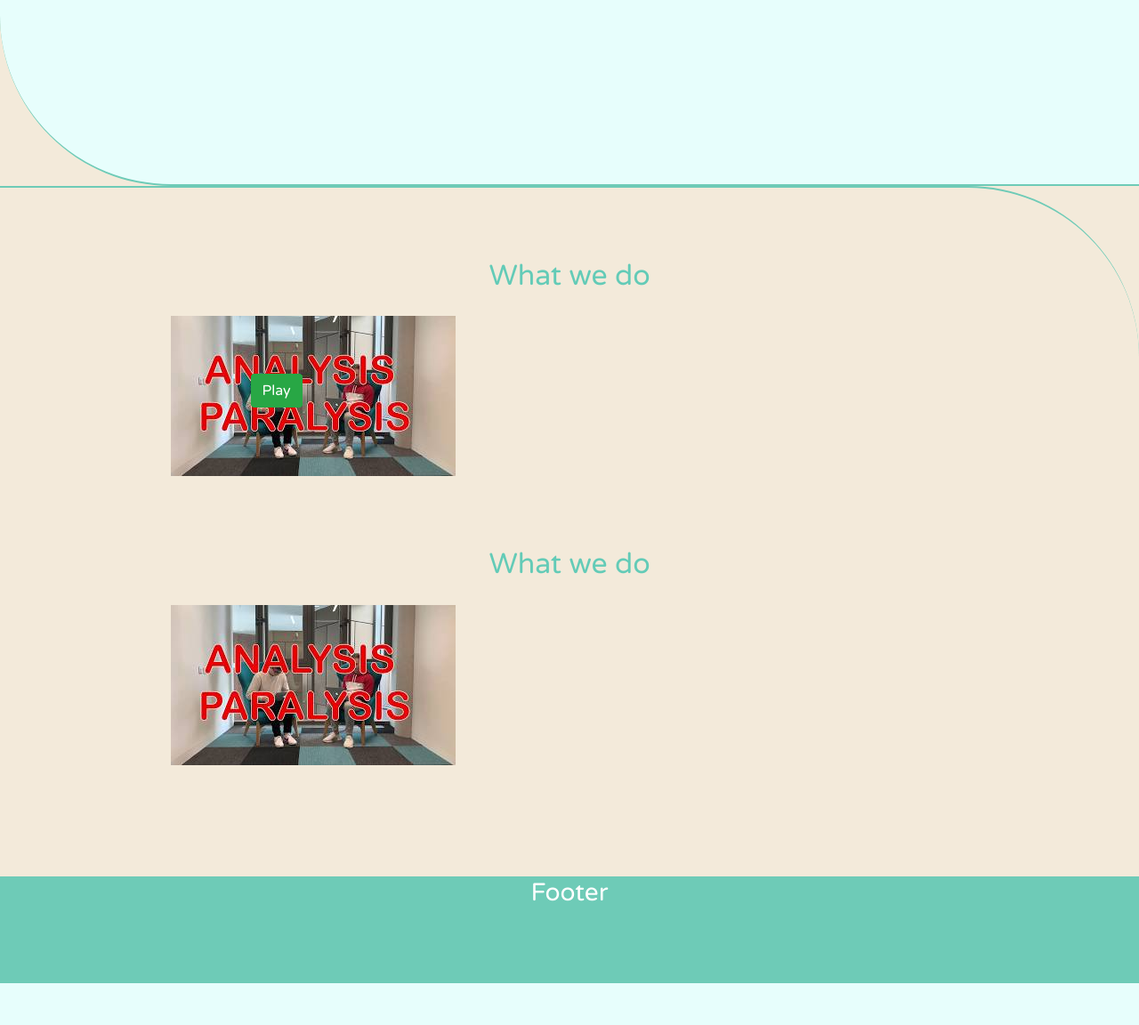
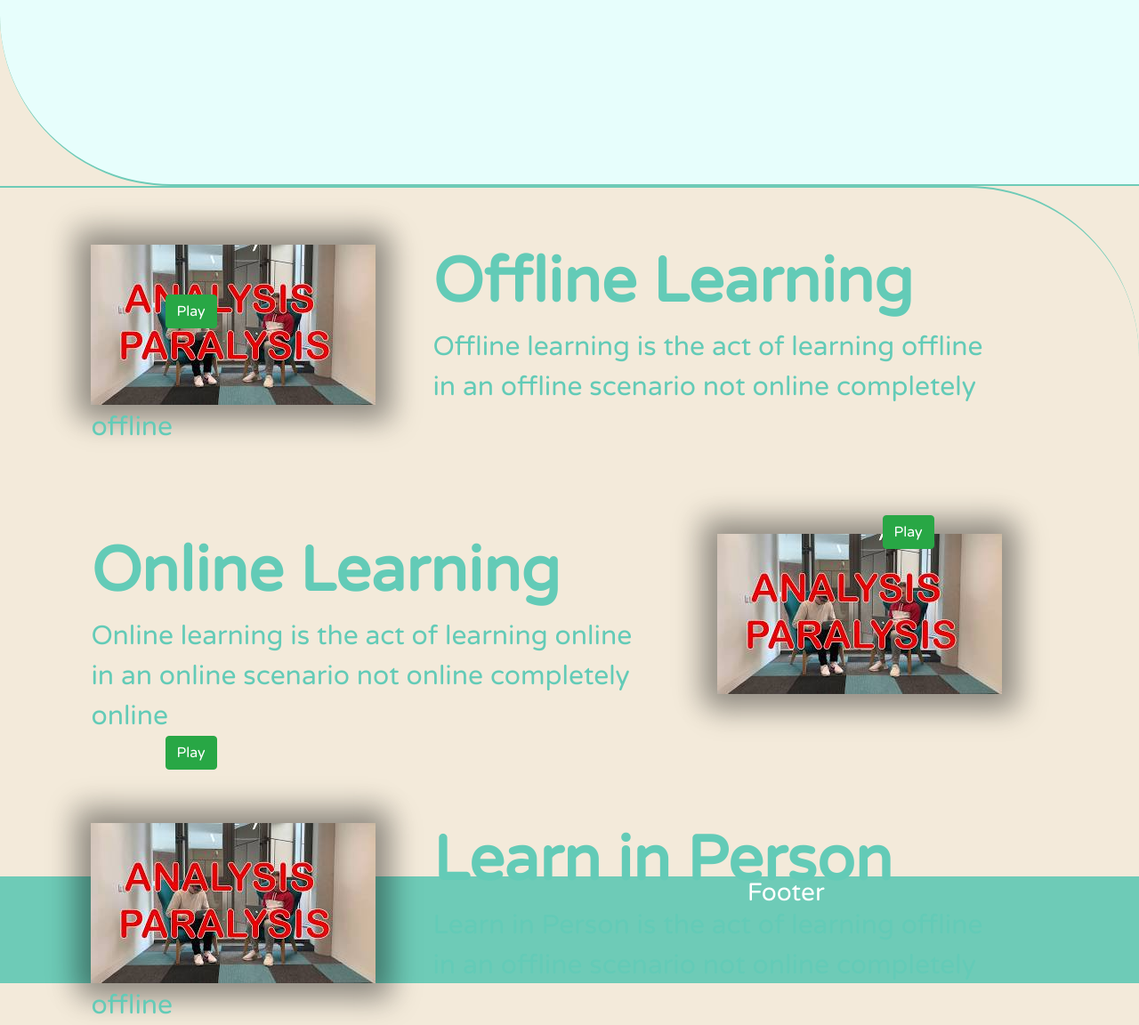
Before and after one commit to SamAtStudy/Study.ie-version-1.0, a PHP site: page / in a window 1280 px wide. Shown: the part 1338-2490 px from the top of the page at 89% size. Before the commit the page ends 2443 px from the top, so only its background shows below. Run offline with PHP 8.4, Linux system fonts and the light colour scheme.

Commit message:
25/06/19 Sam

```diff
--- a/css/studyStylesheet.css
+++ b/css/studyStylesheet.css
@@ -167,9 +167,21 @@ body {
     color:#fff;
     opacity:1;
 }
-.button{
+.button1{
     position: absolute;
-    top: 27%;
-    left: 22%;
+    top: 15vh;
+    left: 14.5vw;
 
 }
+.button2{
+    position: absolute;
+    top:46vh;
+    right: 18vw;
+
+}
+.button3{
+    position: absolute;
+    top: 77vh;
+    left: 14.5vw;
+
+}
--- a/index.html
+++ b/index.html
@@ -4,7 +4,7 @@
     <!-- Required meta tags -->
     <meta charset="utf-8">
     <meta name="viewport" content="width=device-width, initial-scale=1, shrink-to-fit=no">
-    <meta http-equiv="refresh" content="3" />
+    <meta http-equiv="refresh" content="2" />
 
     <!-- Bootstrap CSS -->
     <link rel="stylesheet" href="https://stackpath.bootstrapcdn.com/bootstrap/4.3.1/css/bootstrap.min.css" integrity="sha384-ggOyR0iXCbMQv3Xipma34MD+dH/1fQ784/j6cY/iJTQUOhcWr7x9JvoRxT2MZw1T" crossorigin="anonymous">
@@ -104,12 +104,13 @@
     <div class="gap-up" style="background-color: #F3EADA;">&nbsp</div>
 <div id="sectionThreeBox">
 
-    <div style="margin-left:15%; margin-top:10vh; width: 70%;">
-        <h2 class="d-flex justify-content-center">What we do</h2>
-        <br>
+    <div style="margin-left:8vw; margin-top:8vh; width:80vw;font-size:30px;">
+        <p style=""><img src="img/Vid.jpg" align="left" style="margin-right: 5vw; box-shadow: 5px 5px 30px 15px rgba(0,0,0,0.25),
+    -5px -5px 30px 15px rgba(0,0,0,0.22);"><b><h1 style="font-size: 70px;">Offline Learning</h1></b> Offline learning is the act of learning offline in an offline scenario not online completely offline </p>
+
         <!-- Button trigger modal -->
-        <img src="img/Vid.jpg">
-        <submit type="image" class="btn button btn-success video-btn" data-toggle="modal" data-src="https://www.youtube.com/embed/8GGAcc9Q744" data-target="#myModal">
+
+        <submit type="image" class="btn button1 btn-success video-btn" data-toggle="modal" data-src="https://www.youtube.com/embed/8GGAcc9Q744" data-target="#myModal">
             Play
         </submit>
         <!-- Modal -->
@@ -135,12 +136,47 @@
             </div>
         </div>
     </div>
-    <div style="margin-left:15%; margin-top:10vh; width: 70%;">
-        <h2 class="d-flex justify-content-center">What we do</h2>
-        <br>
+    <br>
+    <div style="margin-left:8vw; margin-top:8vh; width:80vw;font-size:30px;">
+        <p style=""><img src="img/Vid.jpg" align="right" style="margin-left: 5vw; box-shadow: 5px 5px 30px 15px rgba(0,0,0,0.25),
+    -5px -5px 30px 15px rgba(0,0,0,0.22);"><b><h1 style="font-size: 70px;">Online Learning</h1></b> Online learning is the act of learning online in an online scenario not online completely online </p>
+
         <!-- Button trigger modal -->
-        <img src="img/Vid.jpg">
-        <submit type="image" class="btn button btn-success video-btn" data-toggle="modal" data-src="https://www.youtube.com/embed/8GGAcc9Q744" data-target="#myModal">
+
+        <submit type="image" class="btn button2 btn-success video-btn" data-toggle="modal" data-src="https://www.youtube.com/embed/8GGAcc9Q744" data-target="#myModal">
+            Play
+        </submit>
+        <!-- Modal -->
+        <div class="modal fade" id="myModal" tabindex="-1" role="dialog" aria-labelledby="exampleModalLabel" aria-hidden="true">
+            <div class="modal-dialog" role="document">
+                <div class="modal-content">
+
+
+                    <div class="modal-body">
+
+                        <button type="button" class="close" data-dismiss="modal" aria-label="Close">
+                            <span aria-hidden="true">&times;</span>
+                        </button>
+                        <!-- 16:9 aspect ratio -->
+                        <div class="embed-responsive embed-responsive-16by9">
+                            <iframe class="embed-responsive-item" src="" id="video"  allowscriptaccess="always" allow="autoplay"></iframe>
+                        </div>
+
+
+                    </div>
+
+                </div>
+            </div>
+        </div>
+    </div>
+    <br>
+    <div style="margin-left:8vw; margin-top:8vh; width:80vw;font-size:30px;">
+        <p style=""><img src="img/Vid.jpg" align="left" style="margin-right: 5vw; box-shadow: 5px 5px 30px 15px rgba(0,0,0,0.25),
+    -5px -5px 30px 15px rgba(0,0,0,0.22);"><b><h1 style="font-size: 70px;">Learn in Person</h1></b> Learn in Person is the act of learning offline in an offline scenario not online completely offline </p>
+
+        <!-- Button trigger modal -->
+
+        <submit type="image" class="btn button3 btn-success video-btn" data-toggle="modal" data-src="https://www.youtube.com/embed/8GGAcc9Q744" data-target="#myModal">
             Play
         </submit>
         <!-- Modal -->
```
